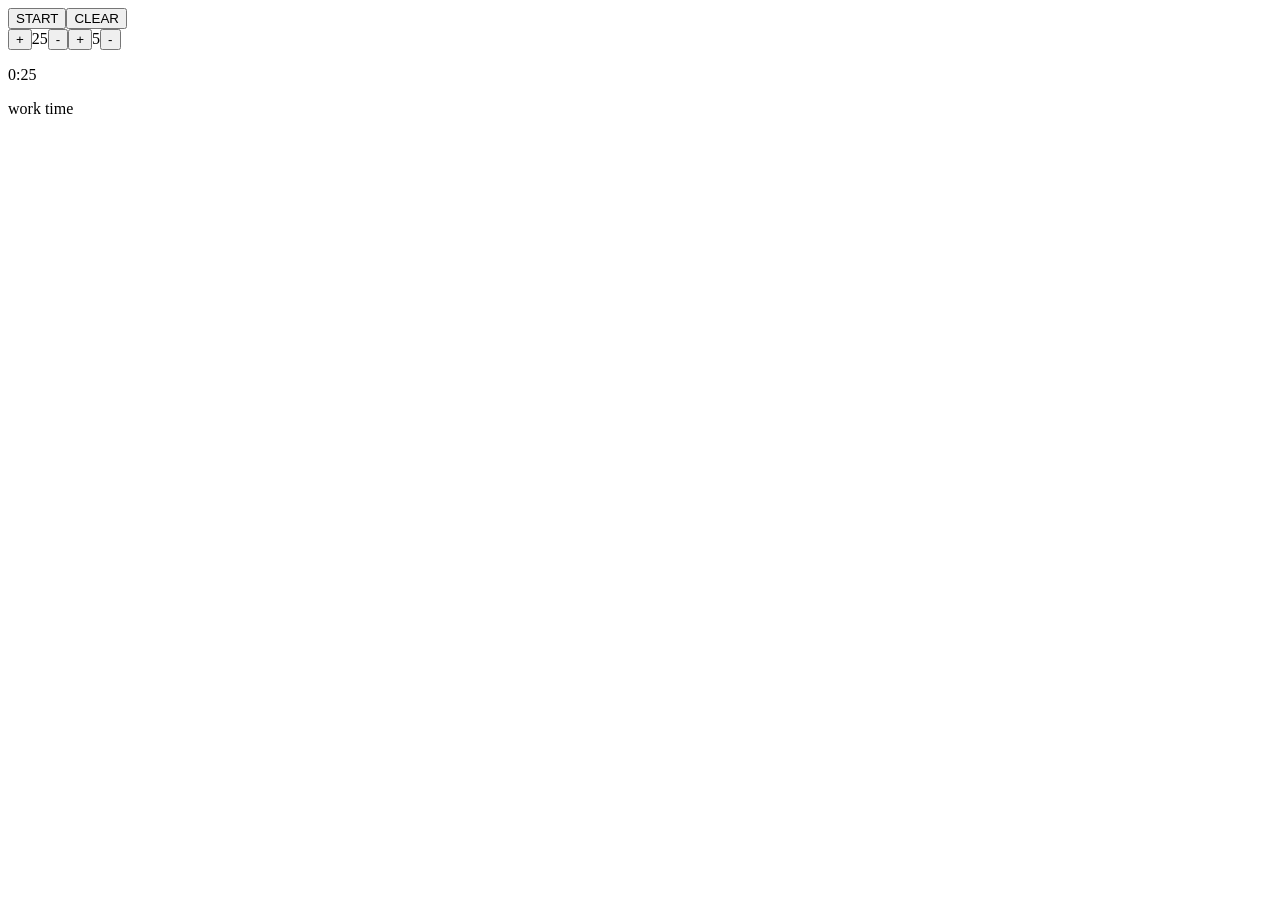
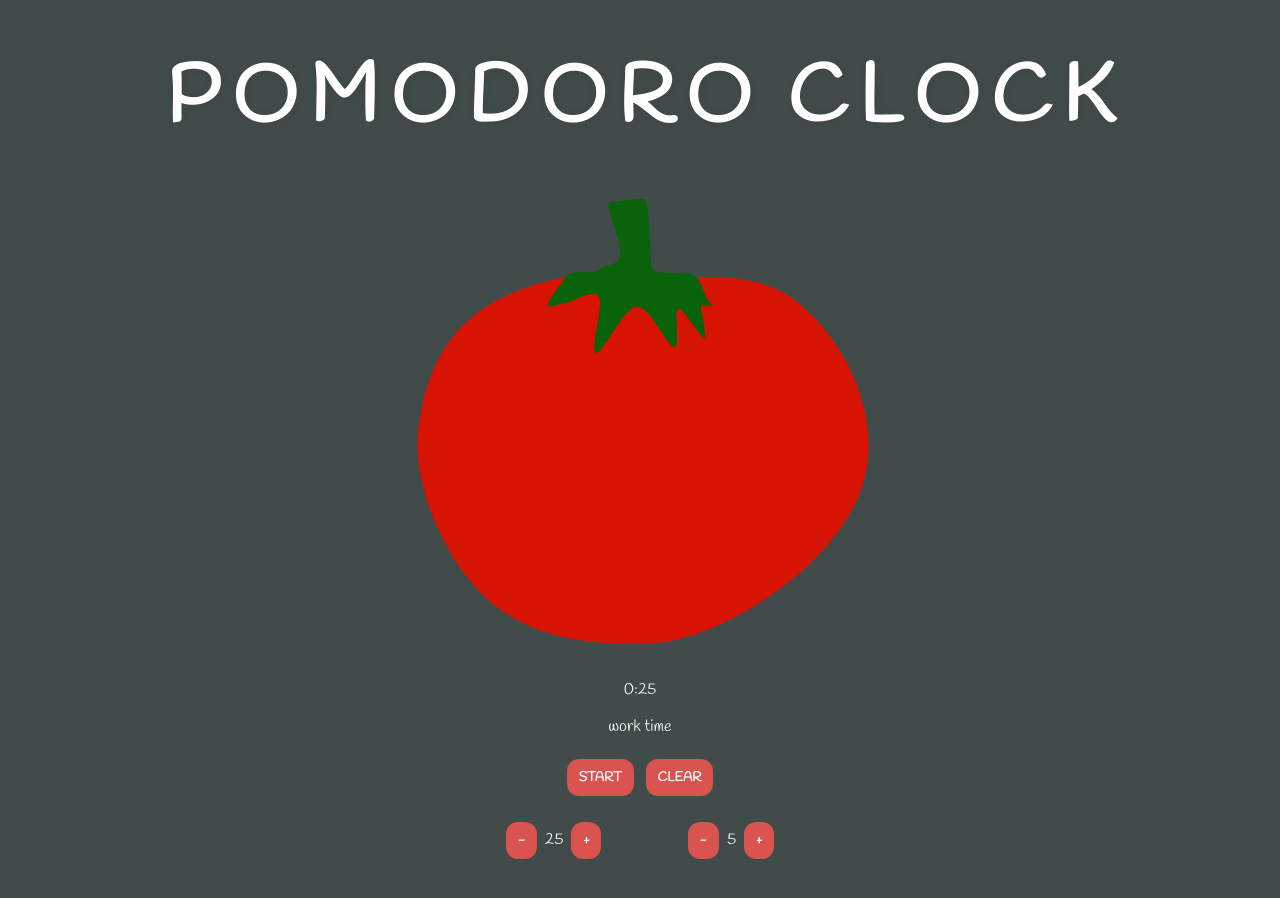
Before and after one commit to njmyers/react-pomodoro, a React app: page / in a window 1280 px wide. Before the commit the page ends 800 px from the top, so only its background shows below. Built offline with nearby package versions, Linux system fonts and the light colour scheme.

Commit message:
started styling

```diff
--- a/public/index.html
+++ b/public/index.html
@@ -19,6 +19,7 @@
       work correctly both with client-side routing and a non-root public URL.
       Learn how to configure a non-root public URL by running `npm run build`.
     -->
+    <link href="https://fonts.googleapis.com/css?family=Handlee" rel="stylesheet">
     <title>React Pomodoro Clock</title>
   </head>
   <body>
--- a/src/Controls.jsx
+++ b/src/Controls.jsx
@@ -37,13 +37,19 @@ class Controls extends Component {
 
 	render() {
 		return (
-			<div>
-				<button className="changeTime" onClick={this.changeTime('workTime', 1)}>+</button>
-					{this.state.workTime}
-				<button className="changeTime" onClick={this.changeTime('workTime', -1)}>-</button>
-				<button className="changeTime" onClick={this.changeTime('breakTime', 1)}>+</button>
-					{this.state.breakTime}
-				<button className="changeTime" onClick={this.changeTime('breakTime', -1)}>-</button>
+			<div className="row-center">
+				<div className="row-space-between timer-controls">
+					<div>
+					<button className="changeTime" onClick={this.changeTime('workTime', -1)}>-</button>
+						{this.state.workTime}
+					<button className="changeTime" onClick={this.changeTime('workTime', 1)}>+</button>
+					</div>
+					<div>
+					<button className="changeTime" onClick={this.changeTime('breakTime', -1)}>-</button>
+						{this.state.breakTime}
+					<button className="changeTime" onClick={this.changeTime('breakTime', 1)}>+</button>
+					</div>
+				</div>
 			</div>
 		)
 	}
--- a/src/Pomodoro.jsx
+++ b/src/Pomodoro.jsx
@@ -1,6 +1,7 @@
 import React, { Component } from 'react';
 import Controls from './Controls';
 import Tomato from './Tomato';
+import Title from './Title';
 import tick from './audio/tick.mp3'
 
 class Pomodoro extends Component {
@@ -33,7 +34,10 @@ class Pomodoro extends Component {
 	}
 
 	inheritWorkTime = (workTime) => {
-		this.setState({ workTime })
+		this.setState({
+			workTime,
+			seconds: this.minutesToSeconds(workTime)
+		})
 	}
 
 	switch() {
@@ -133,17 +137,20 @@ class Pomodoro extends Component {
 
 		return(
 			<div>
+				<Title text="Pomodoro  Clock" />
 				<div>
+					<Tomato seconds={this.state.seconds} mode={this.state.mode}/>
+				</div>
+				<div className="controls">
+					<div className="row-center">
 					<button className="switch" onClick={this.switch}>
 						{this.state.toggle ? "STOP" : "START"}
 					</button>
 					<button className="clear" onClick={this.clearButton}>
 						CLEAR
 					</button>
+					</div>
 					<Controls inheritWorkTime={this.inheritWorkTime} inheritBreakTime={this.inheritBreakTime} />
-				</div>
-				<div>
-					<Tomato seconds={this.state.seconds} mode={this.state.mode}/>
 				</div>
 			</div>
 		)
--- /dev/null
+++ b/src/Title.jsx
@@ -0,0 +1,34 @@
+import React, { Component } from 'react';
+
+class Title extends Component {
+	constructor(props) {
+		super(props);
+		this.text = this.props.text;
+	}
+
+	letterizer() {
+		let arr = this.text.split('');
+		let i = 0;
+		let spanner = arr.map(function(letter) {
+			i += 1;
+			return (
+				<span key={i}>{letter}</span>
+			)
+		});
+		console.log(spanner);
+		return spanner;
+	}
+
+	render() {
+		let arr = this.letterizer();
+		return (
+			<div className="title">
+				{arr}
+			</div>
+
+		)
+	}
+
+}
+
+export default Title;
--- a/src/Tomato.jsx
+++ b/src/Tomato.jsx
@@ -1,4 +1,5 @@
 import React, { Component } from 'react';
+import tomato from './tomato.svg';
 
 class Tomato extends Component {
 	constructor(props) {
@@ -58,9 +59,12 @@ class Tomato extends Component {
 
 	render() {
 		return(
-			<div>
-				<p>{this.state.time}</p>
-				<p>{this.state.mode}</p>
+			<div className="row">
+				<div className="tomato">
+					<img src={tomato} />
+					<p>{this.state.time}</p>
+					<p>{this.state.mode}</p>
+				</div>
 			</div>
 		)
 	}
--- a/src/sass/style.sass
+++ b/src/sass/style.sass
@@ -1 +1,72 @@
 @import mixins
+
+body
+	font-family: 'Handlee', cursive
+	+flexbox
+	justify-content: center
+	background: rgb(65, 75, 73)
+	color: white
+	text-shadow: rgba(3, 3, 3, 0.07) 1px 1px 11px
+
+#root
+	width: 75%
+	margin: 3% 0
+	max-width: 1000px
+	// background: red
+
+button
+	font-family: 'Handlee', cursive
+	color: white
+	font-weight: bold
+	background: rgb(217, 83, 79)
+	padding: 10px 12px
+	border: none
+	border-radius: 12px
+	margin: 6px 6px
+	+transition(.25s ease opacity)
+	cursor: pointer
+button:hover
+	opacity: 0.9
+button:focus
+	outline: none
+
+.changeTime
+	margin: 0 8px
+
+.title
+	font-size: 5em
+	font-weight: bold
+	text-transform: uppercase
+	+flexbox
+	justify-content: space-between
+
+%row
+	+flexbox
+
+.row
+	&-center
+		@extend %row
+		justify-content: center
+	&-space-between
+		@extend %row
+		justify-content: space-between
+	&-space-around
+		@extend %row
+		justify-content: space-around
+	&-start
+		@extend %row
+		justify-content: flex-start
+	&-end
+		@extend %row
+		justify-content: flex-end
+
+.timer-controls
+	width: 30%
+	margin: 20px 0 0 0
+
+.tomato
+	text-align: center
+	margin: 40px 0 0 0
+
+.tomato img
+	width: 50%
```
Also changed, not shown: src/style.css, src/tomato.svg (added).
